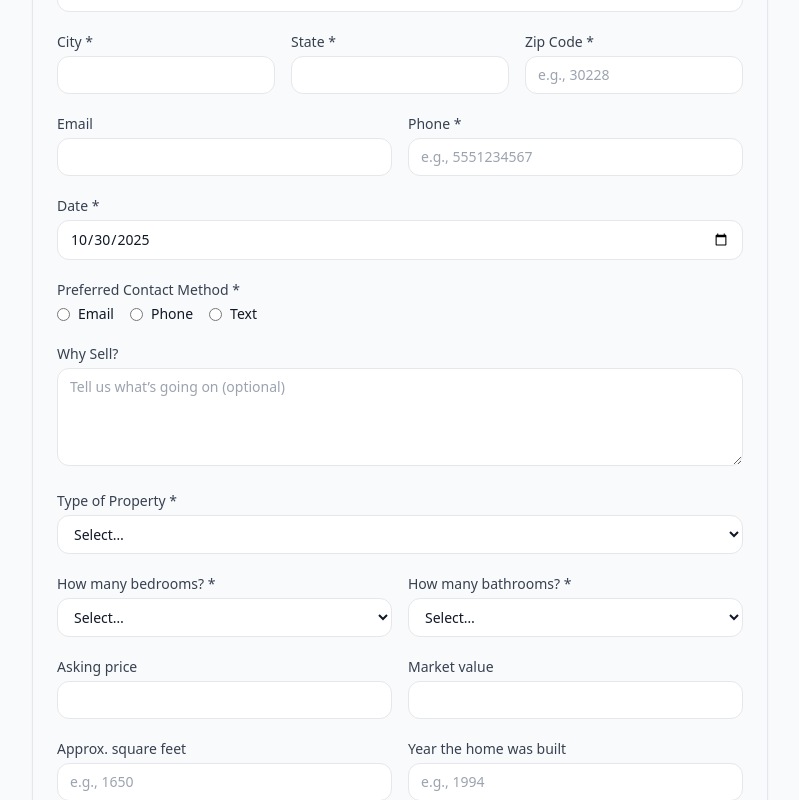
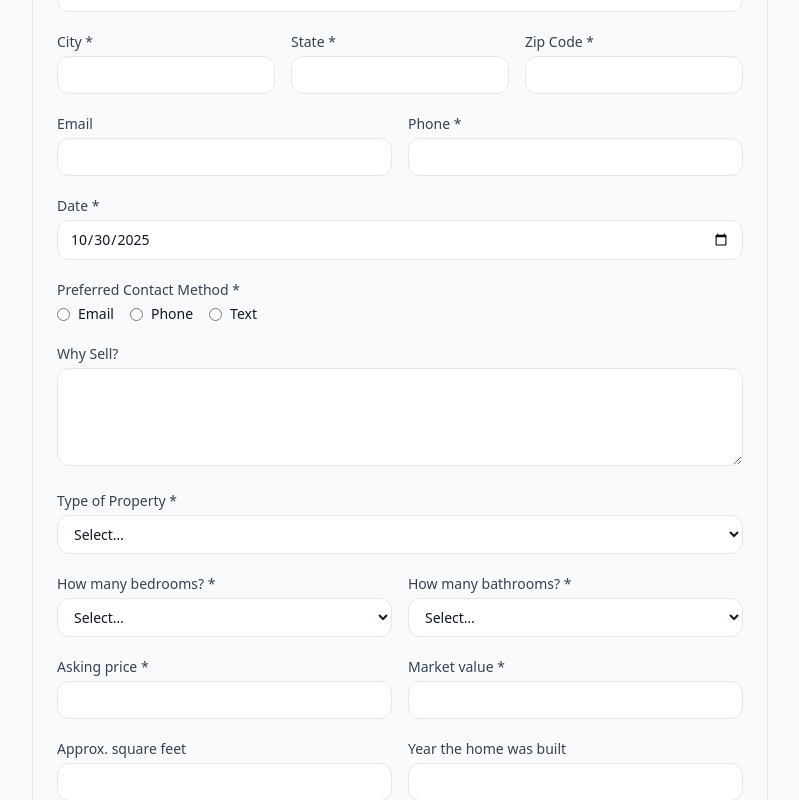
Before and after one commit to milamindustries/milamindustries-site, a Next.js app in the folder milamindustries-site/: page /vendor-submission in a window 1280 px wide. Shown: the part 560-1360 px from the top of the page, without its empty margins (240-1039 px from the left). Built offline with nearby package versions, Linux system fonts and the light colour scheme.

Commit message:
chore(vendor-form): remove all placeholder example text; require Asking Price and Market Value

```diff
--- a/milamindustries-site/app/vendor-submission/page.jsx
+++ b/milamindustries-site/app/vendor-submission/page.jsx
@@ -191,7 +191,7 @@ export default function VendorSubmissionPage() {
           <div className="grid grid-cols-1 sm:grid-cols-3 gap-4">
             <Field label="City *" name="city" required />
             <Field label="State *" name="state" required />
-            <Field label="Zip Code *" name="zip" required inputMode="numeric" placeholder="e.g., 30228" />
+            <Field label="Zip Code *" name="zip" required inputMode="numeric" />
           </div>
 
           {/* Contact info */}
@@ -203,7 +203,6 @@ export default function VendorSubmissionPage() {
               type="tel"
               inputMode="tel"
               required
-              placeholder="e.g., 5551234567"
               autoComplete="tel"
             />
           </div>
@@ -224,7 +223,7 @@ export default function VendorSubmissionPage() {
             </div>
           </div>
 
-          <TextArea label="Why Sell?" name="whySell" rows={4} placeholder="Tell us what’s going on (optional)" />
+          <TextArea label="Why Sell?" name="whySell" rows={4} />
 
           {/* Property type */}
           <Select
@@ -240,16 +239,16 @@ export default function VendorSubmissionPage() {
             <Select label="How many bathrooms? *" name="bathrooms" required options={['1','2','3','4','5','6','7','8+']} />
           </div>
 
-          {/* Asking price / Market value (added above Size / Year built) */}
+          {/* Asking price / Market value (required) */}
           <div className="grid grid-cols-1 sm:grid-cols-2 gap-4">
-            <Field label="Asking price" name="askingPrice" />
-            <Field label="Market value" name="marketValue" />
+            <Field label="Asking price *" name="askingPrice" required />
+            <Field label="Market value *" name="marketValue" required />
           </div>
 
           {/* Size / Year built */}
           <div className="grid grid-cols-1 sm:grid-cols-2 gap-4">
-            <Field label="Approx. square feet" name="sqft" inputMode="numeric" placeholder="e.g., 1650" />
-            <Field label="Year the home was built" name="yearBuilt" inputMode="numeric" placeholder="e.g., 1994" />
+            <Field label="Approx. square feet" name="sqft" inputMode="numeric" />
+            <Field label="Year the home was built" name="yearBuilt" inputMode="numeric" />
           </div>
 
           {/* Condition / toggles with conditional notes */}
@@ -259,7 +258,6 @@ export default function VendorSubmissionPage() {
             value={improvements}
             setValue={setImprovements}
             textareaName="improvementsNotes"
-            placeholder="Briefly describe improvements…"
           />
           <YesNoWithText
             label="Any known repairs needed?"
@@ -267,7 +265,6 @@ export default function VendorSubmissionPage() {
             value={repairs}
             setValue={setRepairs}
             textareaName="repairsNotes"
-            placeholder="What repairs are needed?"
           />
           <YesNoWithText
             label="Is there a current mortgage?"
@@ -275,7 +272,6 @@ export default function VendorSubmissionPage() {
             value={mortgage}
             setValue={setMortgage}
             textareaName="mortgageNotes"
-            placeholder="Optional details (balance, behind, etc.)"
           />
           <YesNoWithText
             label="Are there any liens against the property?"
@@ -283,14 +279,14 @@ export default function VendorSubmissionPage() {
             value={liens}
             setValue={setLiens}
             textareaName="liensNotes"
-            placeholder="Describe any liens…" />
+          />
           <YesNoWithText
             label="Have you already received an offer on the property?"
             name="offerReceived"
             value={offerReceived}
             setValue={setOfferReceived}
             textareaName="offerNotes"
-            placeholder="Optional—who/what was offered?" />
+          />
 
           {/* Timeline */}
           <Select
@@ -301,7 +297,7 @@ export default function VendorSubmissionPage() {
           />
 
           {/* Notes */}
-          <TextArea label="Notes" name="notes" rows={4} placeholder="Anything else worth noting (optional)" />
+          <TextArea label="Notes" name="notes" rows={4} />
 
           {/* MP3 upload (visual text only updated) */}
           <label className="block text-sm">
```
